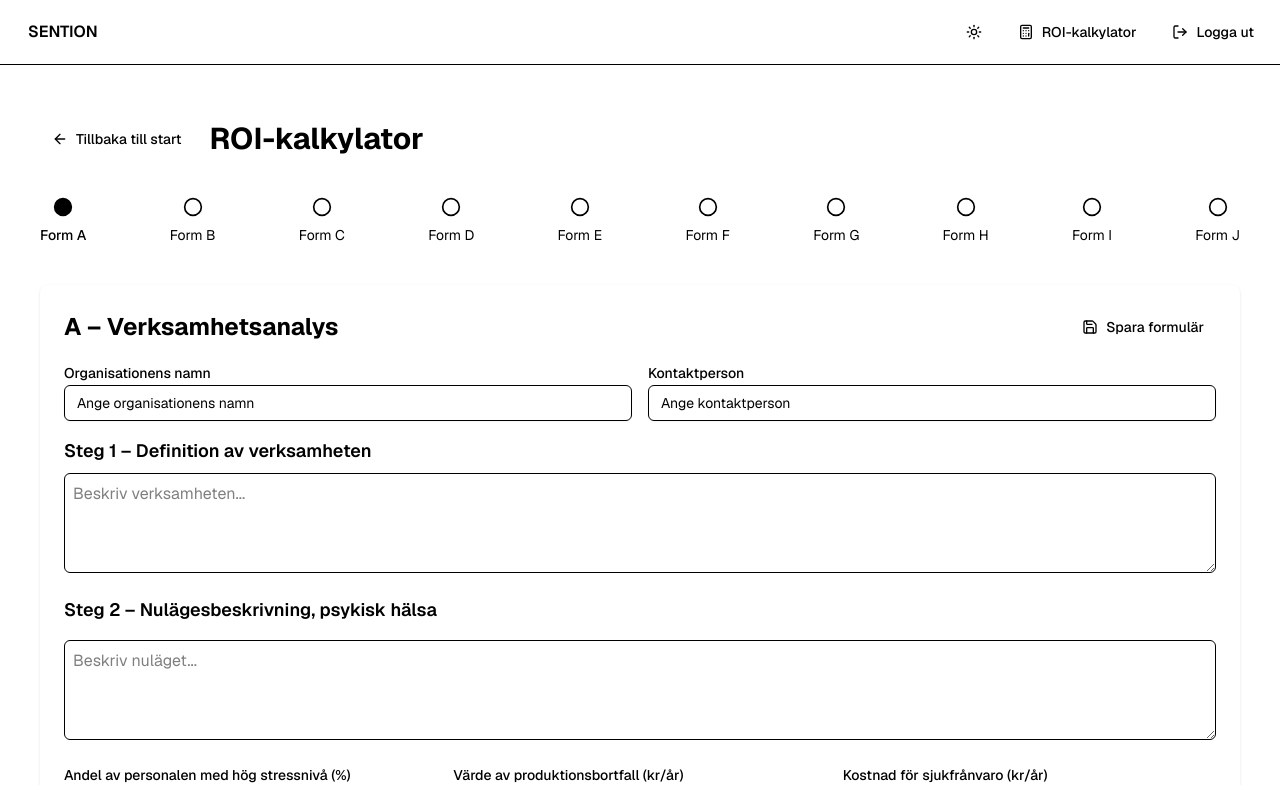
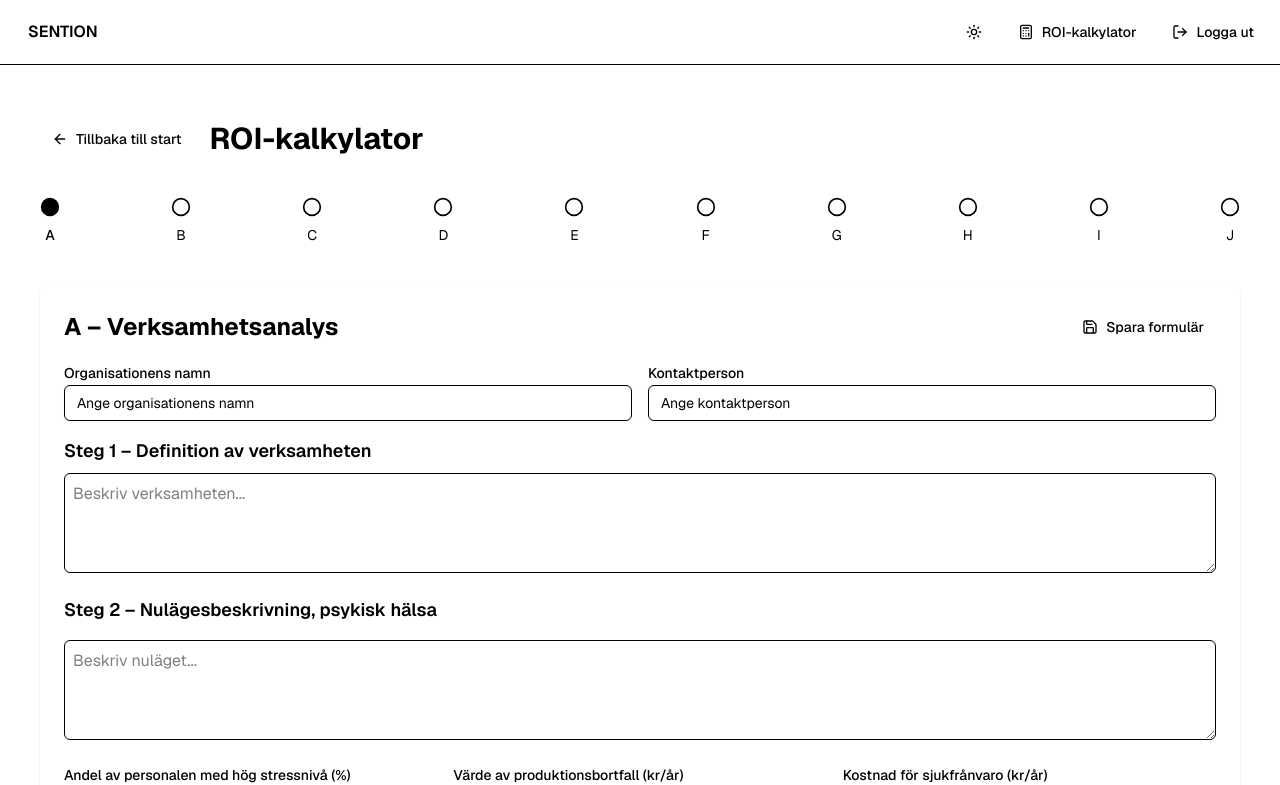
Before and after one commit to Erik-Sention/return, a Next.js app: page /roi in a window 1280 px wide. Shown: the top 785 px of the page. Built offline with nearby package versions, Linux system fonts and the light colour scheme; no server answers; the database is empty; sample sign-in values are in the browser's storage.

Commit message:
uppdaterad navigering till form c

```diff
--- a/src/app/roi/page.tsx
+++ b/src/app/roi/page.tsx
@@ -4,6 +4,7 @@ import { useState, useEffect } from 'react';
 import { Button } from '@/components/ui/button';
 import FormA from '@/components/forms/FormA';
 import FormB from '@/components/forms/FormB';
+import FormC from '@/components/forms/FormC';
 import FormTimeline from '@/components/forms/FormTimeline';
 import { ArrowLeft } from 'lucide-react';
 import Link from 'next/link';
@@ -70,6 +71,7 @@ export default function ROIPage() {
         <div className="bg-card rounded-lg shadow p-6">
           {currentForm === 'A' && <FormA />}
           {currentForm === 'B' && <FormB />}
+          {currentForm === 'C' && <FormC />}
         </div>
 
         <div className="flex justify-between">
--- a/src/components/forms/FormTimeline.tsx
+++ b/src/components/forms/FormTimeline.tsx
@@ -46,7 +46,7 @@ export default function FormTimeline({ currentForm, completedForms, onFormChange
                 ? 'font-medium text-primary'
                 : 'text-muted-foreground'
             }`}>
-              Form {form}
+              {form}
             </span>
           </div>
         ))}
```
